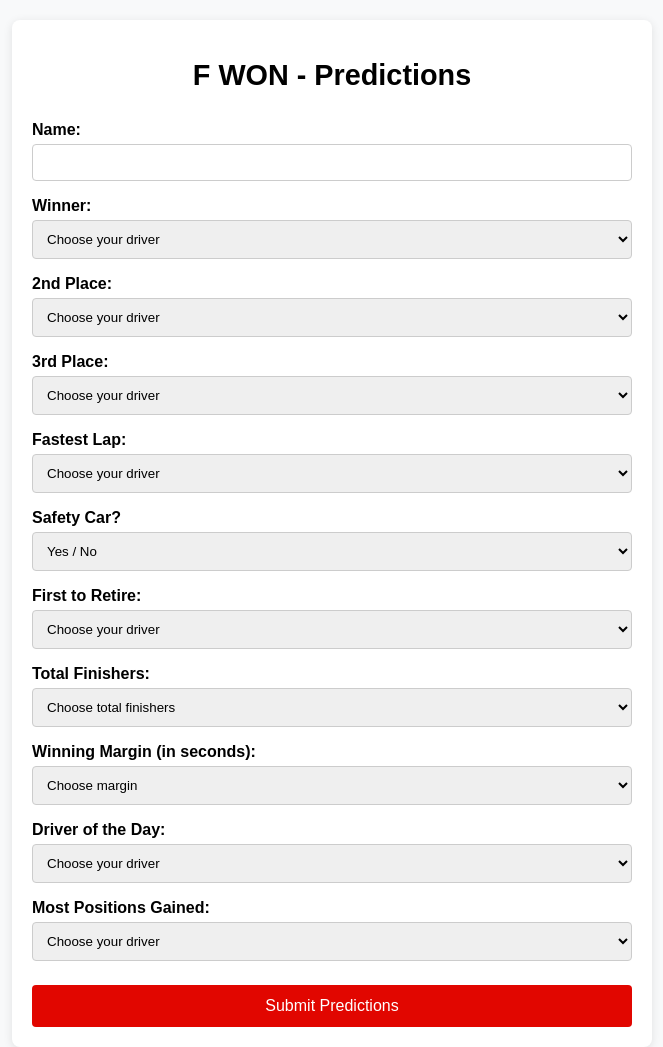
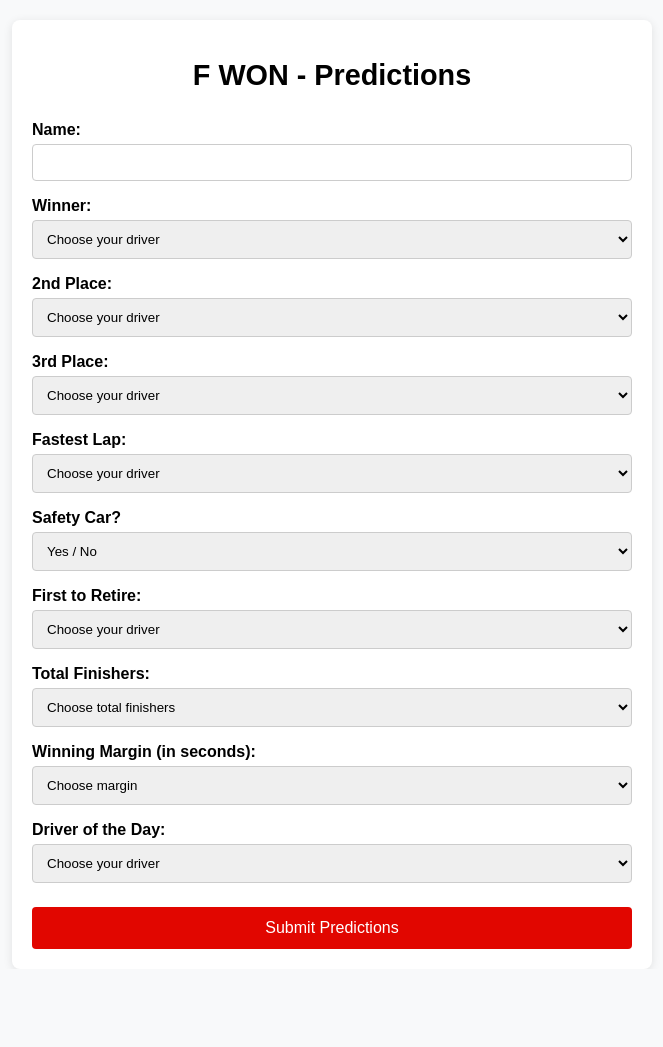
Before and after one commit to thespawnspy/f-won-2025, a plain HTML site: page index.html in a window 1280 px wide. Shown: the whole page, without its empty margins (308-971 px from the left). After the commit the page ends 969 px from the top, so only its background shows below. Drawn offline with Linux system fonts and the light colour scheme.

Commit message:
Update index.html

```diff
--- a/index.html
+++ b/index.html
@@ -57,9 +57,6 @@
       <label for="dotd">Driver of the Day:</label>
       <select id="dotd" name="Driver of the Day" required></select>
 
-      <label for="mostpositions">Most Positions Gained:</label>
-      <select id="mostpositions" name="Most Positions Gained" required></select>
-
       <button type="submit">Submit Predictions</button>
     </form>
   </div>
```
